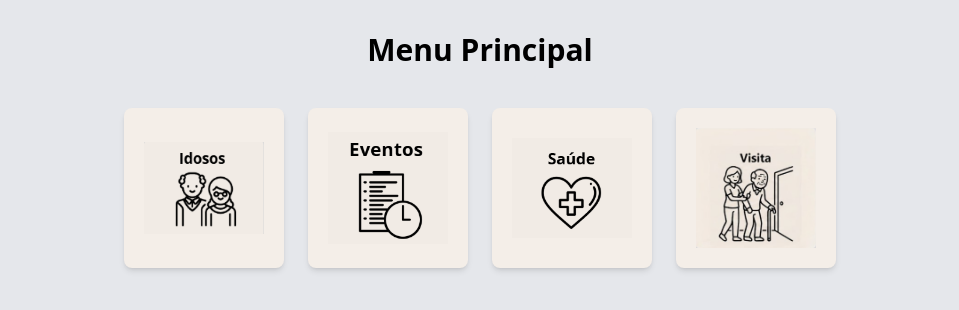
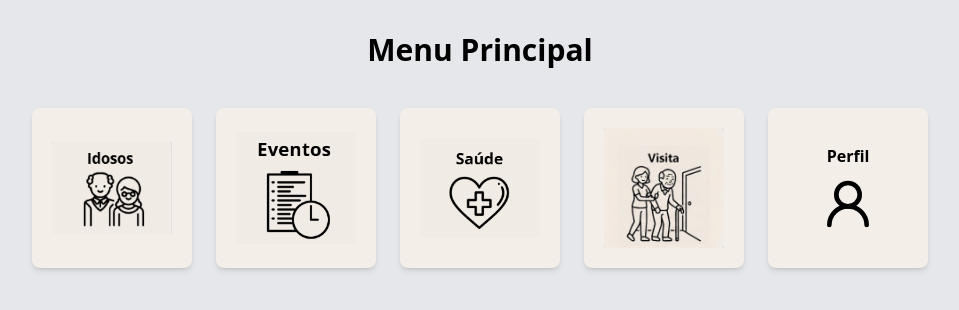
Before and after one commit to rraquelof/frontend-Associacao-idosos, a React (Vite) app: page /menu in a window 1280 px wide. Shown: the top 310 px of the page, without its empty margins (160-1119 px from the left). Built offline with nearby package versions, Linux system fonts and the light colour scheme; sample sign-in values are in the browser's storage.

Commit message:
feat: adicionando item de Perfil no menu principal

```diff
--- a/src/paginas/Menu.tsx
+++ b/src/paginas/Menu.tsx
@@ -3,6 +3,7 @@ import idososIcon from "../img/idosos.png";
 import eventosIcon from "../img/eventos.png";
 import saudeIcon from "../img/saude.png";
 import visitaIcon from "../img/visita.png";
+import { UserRound } from "lucide-react";
 
 export default function Menu() {
   return (
@@ -58,6 +59,17 @@ export default function Menu() {
           label="Gerenciamento de Visitas"
           route="/lista/visitas"
         />
+
+        <MenuItem
+          icon={
+            <div className="w-full h-full flex flex-col items-center justify-center gap-2">
+              <span className="font-bold text-black">Perfil</span>
+              <UserRound className="w-14 h-14 text-black" />
+            </div>
+          }
+          label="Meu Perfil"
+          route="/perfil"
+        />
       </div>
     </div>
   );
```
